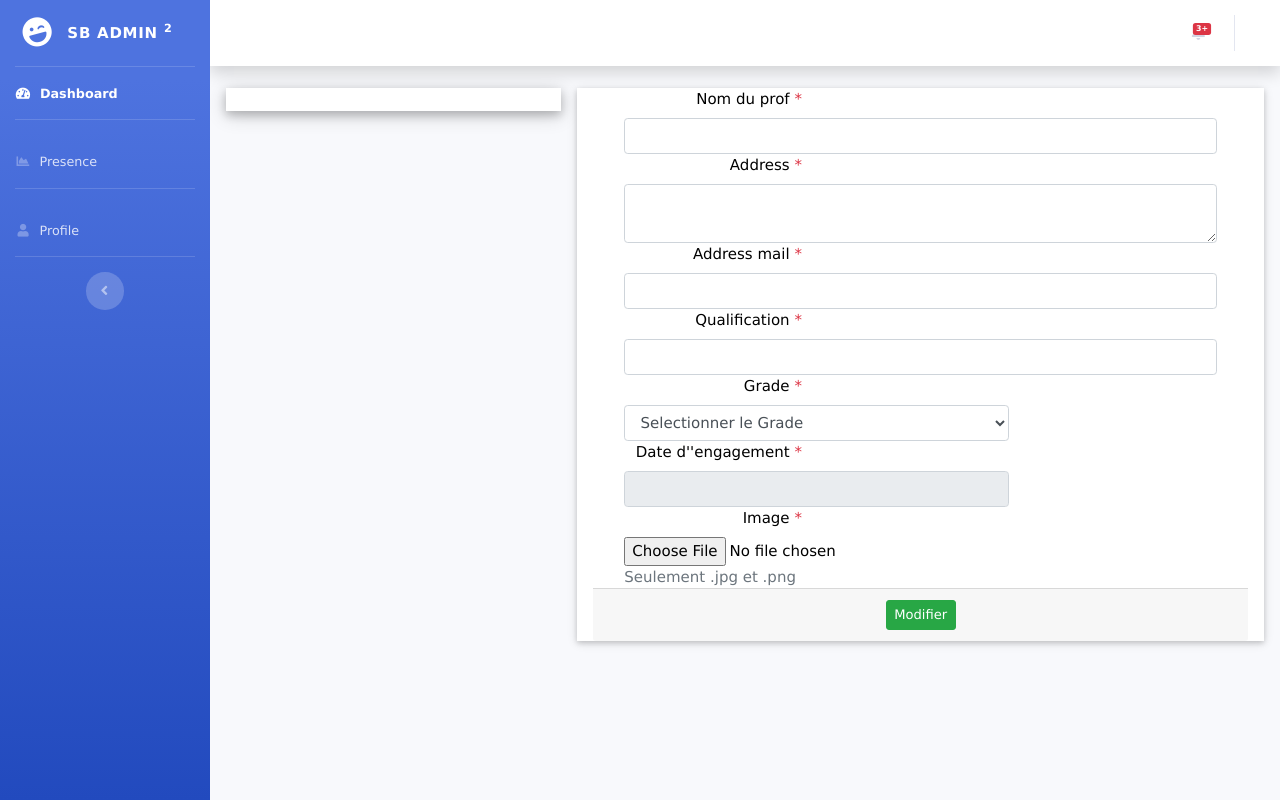
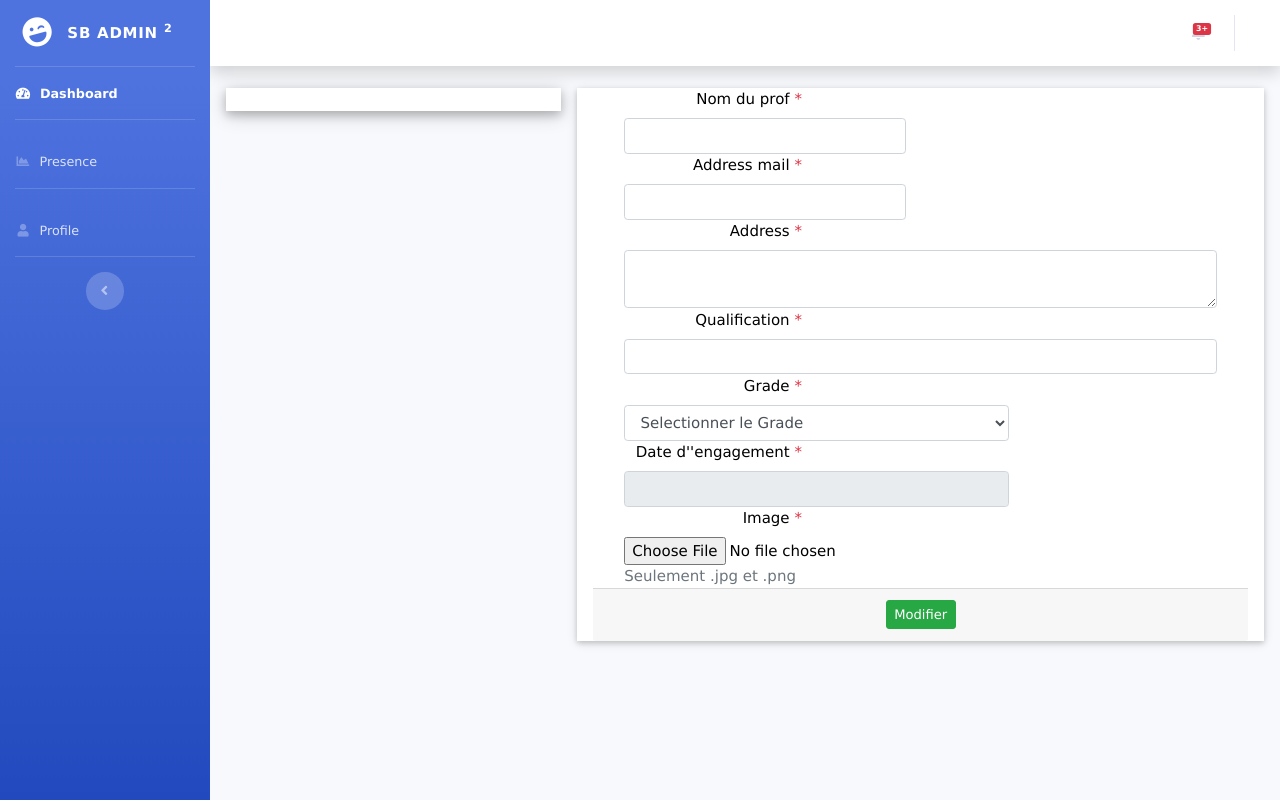
Before and after one commit to webmaster978/att, a PHP site: page /tutorial/profile in a window 1280 px wide. Run offline with PHP 8.4, Linux system fonts and the light colour scheme; the visitor is signed in with stand-in values (Sample User, id 1); data comes from the database, SQL or seed files in the repository.

Commit message:
profile toujours

```diff
--- a/profile.php
+++ b/profile.php
@@ -210,9 +210,14 @@ WHERE teacher_id = '" . $_SESSION["teacher_id"] . "'
 
 					<div class="w3-container">
 						<label class="col-md-4 text-right">Nom du prof <span class="text-danger">*</span></label>
-						<div class="col-md-12">
+						<div class="col-md-6">
 							<input type="text" name="teacher_name" id="teacher_name" class="form-control" />
 							<span class="text-danger"><?php echo $error_teacher_name; ?></span>
+						</div>
+						<label class="col-md-4 text-right">Address mail <span class="text-danger">*</span></label>
+						<div class="col-md-6">
+							<input type="text" name="teacher_emailid" id="teacher_emailid" class="form-control" />
+							<span class="text-danger"><?php echo $error_teacher_emailid; ?></span>
 						</div>
 
 					</div>
@@ -224,13 +229,7 @@ WHERE teacher_id = '" . $_SESSION["teacher_id"] . "'
 						</div>
 
 					</div>
-					<div class="w3-container">
-						<label class="col-md-4 text-right">Address mail <span class="text-danger">*</span></label>
-						<div class="col-md-12">
-							<input type="text" name="teacher_emailid" id="teacher_emailid" class="form-control" />
-							<span class="text-danger"><?php echo $error_teacher_emailid; ?></span>
-						</div>
-					</div>
+
 					<div class="w3-container">
 						<label class="col-md-4 text-right">Qualification <span class="text-danger">*</span></label>
 						<div class="col-md-12">
```
